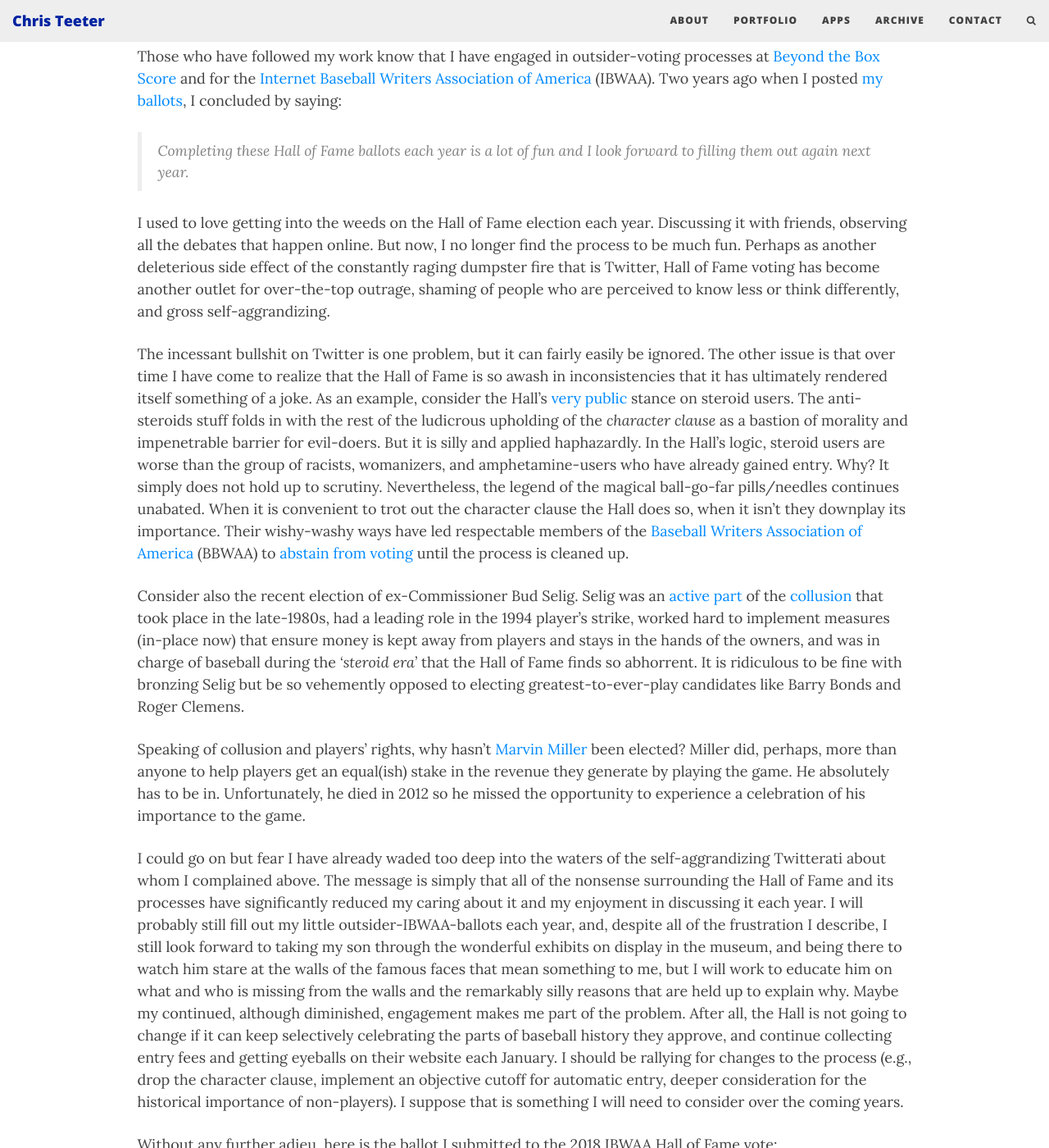
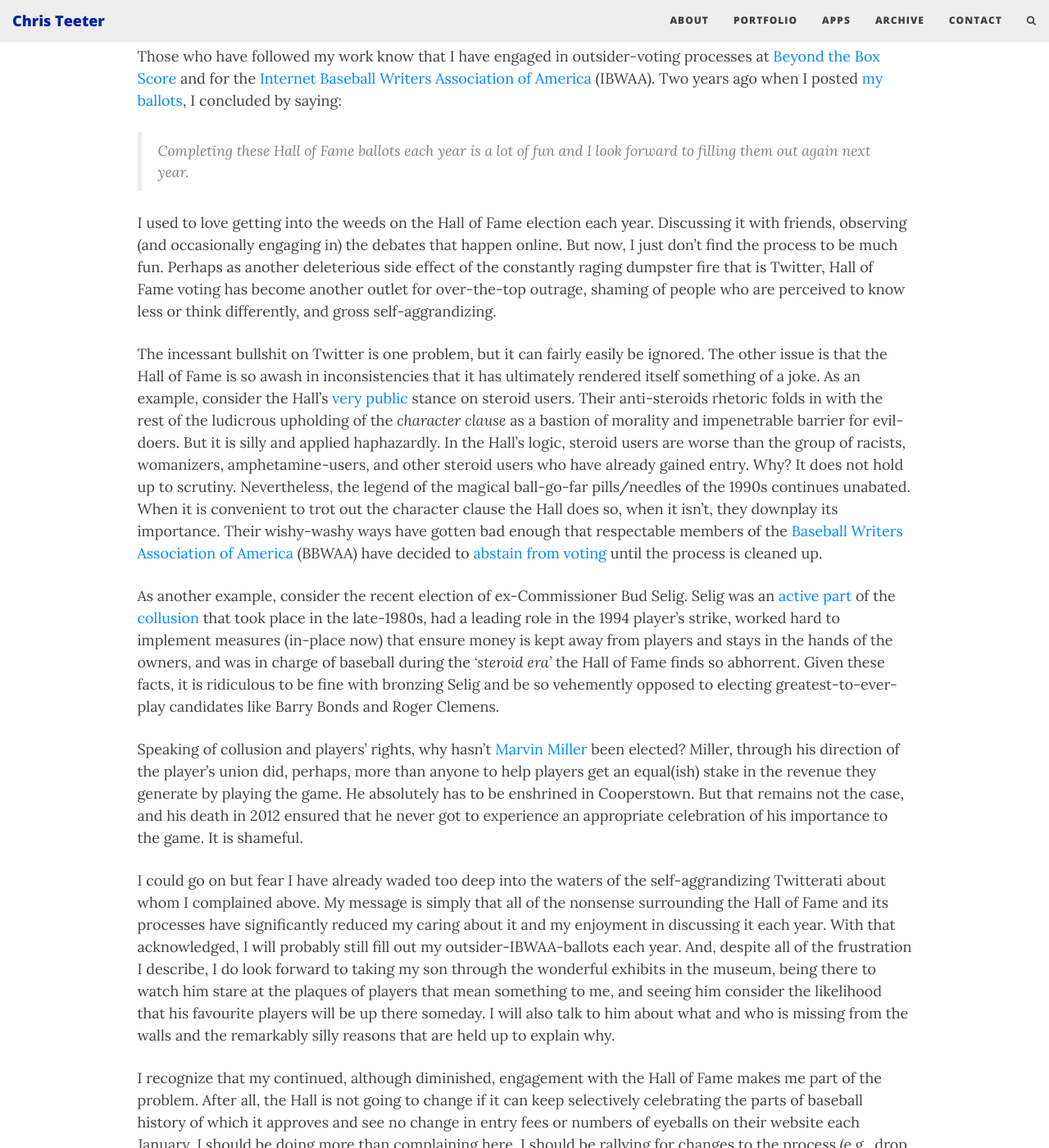
Before and after one commit to cjteeter/cjteeter.github.io, a Jekyll site: the page built from _posts/2018-01-23-ibwaa-hof-ballot-2018.md, in a window 1280 px wide and 1400 px high, scrolled down 317 px. Shown: the whole window at 82% size. Built offline with Jekyll 4.4.1, drawn with Linux system fonts in a browser that asks for light colours; nearby versions of some CDN libraries; comment, search, counter and statistics services are not loaded; some of the changed text lies outside the part shown.

Commit message:
hof post update

```diff
--- a/_posts/2018-01-23-ibwaa-hof-ballot-2018.md
+++ b/_posts/2018-01-23-ibwaa-hof-ballot-2018.md
@@ -20,35 +20,37 @@
 
 > Completing these Hall of Fame ballots each year is a lot of fun and I look forward to filling them out again next year.
 
-I used to love getting into the weeds on the Hall of Fame election each year. Discussing it with friends, observing all the debates that
-happen online. But now, I no longer find the process to be much fun. Perhaps as another deleterious side effect of the constantly raging dumpster fire that is Twitter, Hall of Fame voting has become another outlet for over-the-top outrage,
+I used to love getting into the weeds on the Hall of Fame election each year. Discussing it with friends, observing (and occasionally engaging in) the debates that
+happen online. But now, I just don't find the process to be much fun. Perhaps as another deleterious side effect of the constantly raging dumpster fire that is Twitter, Hall of Fame voting has become another outlet for over-the-top outrage,
 shaming of people who are perceived to know less or think differently, and gross self-aggrandizing.
 
-The incessant bullshit on Twitter is one problem, but it can fairly easily be ignored. The other issue is that over time I have come to realize that the Hall of Fame is so awash in inconsistencies that it has ultimately rendered itself something of a joke. As an example,
-consider the Hall's <a href = 'https://medium.com/joeblogs/joe-morgans-letter-9e113815983d' target = '_blank'>very public</a> stance on steroid users. The anti-steroids stuff folds in with
+The incessant bullshit on Twitter is one problem, but it can fairly easily be ignored. The other issue is that the Hall of Fame is so awash in inconsistencies that it has ultimately rendered itself something of a joke. As an example,
+consider the Hall's <a href = 'https://medium.com/joeblogs/joe-morgans-letter-9e113815983d' target = '_blank'>very public</a> stance on steroid users. Their anti-steroids rhetoric folds in with
 the rest of the ludicrous upholding of the *character clause* as a bastion of morality and impenetrable barrier for evil-doers. But it is silly and applied haphazardly. In the Hall's logic,
-steroid users are worse than the group of racists, womanizers, and amphetamine-users who have already gained entry. Why? It simply does not hold up to scrutiny. Nevertheless,
-the legend of the magical ball-go-far pills/needles continues unabated. When it is convenient to trot out the character clause the Hall does so, when it isn't they downplay its importance.
-Their wishy-washy ways have led respectable members of the <a href = "https://bbwaa.com/" target = "_blank"> Baseball Writers Association of America</a> (BBWAA) to <a href = 'https://sports.yahoo.com/giving-hall-fame-vote-joe-morgans-letter-144738128.html' target = '_blank'>abstain from voting</a>
+steroid users are worse than the group of racists, womanizers, amphetamine-users, and other steroid users who have already gained entry. Why? It does not hold up to scrutiny. Nevertheless,
+the legend of the magical ball-go-far pills/needles of the 1990s continues unabated. When it is convenient to trot out the character clause the Hall does so, when it isn't, they downplay its importance.
+Their wishy-washy ways have gotten bad enough that respectable members of the <a href = "https://bbwaa.com/" target = "_blank"> Baseball Writers Association of America</a> (BBWAA) have decided to <a href = 'https://sports.yahoo.com/giving-hall-fame-vote-joe-morgans-letter-144738128.html' target = '_blank'>abstain from voting</a>
 until the process is cleaned up.
 
-Consider also the recent election of ex-Commissioner Bud Selig. Selig was an <a href = 'https://www.sbnation.com/mlb/2018/1/10/16863052/mlb-collusion-history-bud-selig-free-agency' target = '_blank'>active part</a> of the <a href = 'https://www.sbnation.com/mlb/2018/1/18/16882650/mlb-collusion-offseason-free-agency-explainer' target = '_blank'>collusion</a>
+As another example, consider the recent election of ex-Commissioner Bud Selig. Selig was an <a href = 'https://www.sbnation.com/mlb/2018/1/10/16863052/mlb-collusion-history-bud-selig-free-agency' target = '_blank'>active part</a> of the <a href = 'https://www.sbnation.com/mlb/2018/1/18/16882650/mlb-collusion-offseason-free-agency-explainer' target = '_blank'>collusion</a>
 that took place in the late-1980s, had a leading role in the 1994 player's strike, worked hard to implement measures (in-place now) that ensure money is kept away
-from players and stays in the hands of the owners, and was in charge of baseball during the *'steroid era'* that the Hall of Fame finds so abhorrent. It is ridiculous
-to be fine with bronzing Selig but be so vehemently opposed to electing greatest-to-ever-play candidates like Barry Bonds and Roger Clemens.
+from players and stays in the hands of the owners, and was in charge of baseball during the *'steroid era'* the Hall of Fame finds so abhorrent. Given these facts, it is ridiculous
+to be fine with bronzing Selig and be so vehemently opposed to electing greatest-to-ever-play candidates like Barry Bonds and Roger Clemens.
 
-Speaking of collusion and players' rights, why hasn't <a href = 'https://en.wikipedia.org/wiki/Marvin_Miller' target = '_blank'>Marvin Miller</a> been elected? Miller
-did, perhaps, more than anyone to help players get an equal(ish) stake in the revenue they generate by playing the game. He absolutely has to be in. Unfortunately, he died in 2012 so he missed
-the opportunity to experience a celebration of his importance to the game.
+Speaking of collusion and players' rights, why hasn't <a href = 'https://en.wikipedia.org/wiki/Marvin_Miller' target = '_blank'>Marvin Miller</a> been elected? Miller, through his direction of the player's union
+did, perhaps, more than anyone to help players get an equal(ish) stake in the revenue they generate by playing the game. He absolutely has to be enshrined in Cooperstown. But that remains not the case, and his
+death in 2012 ensured that he never got to experience an appropriate celebration of his importance to the game. It is shameful.
 
-I could go on but fear I have already waded too deep into the waters of the self-aggrandizing Twitterati about whom I complained above. The message is simply that all of the
-nonsense surrounding the Hall of Fame and its processes have significantly reduced my caring about it and my enjoyment in discussing it each year. I will probably still fill
-out my little outsider-IBWAA-ballots each year, and, despite all of the frustration I describe, I still look forward to taking my son through the wonderful exhibits on display in the museum,
-and being there to watch him stare at the walls of the famous faces that mean something to me, but I will work to educate him on what and who is missing from the walls and
-the remarkably silly reasons that are held up to explain why. Maybe my continued, although diminished, engagement makes me part of the problem. After all, the Hall is not going to change
-if it can keep selectively celebrating the parts of baseball history they approve, and continue collecting entry fees and getting eyeballs on their website each January. I should be
-rallying for changes to the process (e.g., drop the character clause, implement an objective cutoff for automatic entry, deeper consideration for the historical importance of non-players).
-I suppose that is something I will need to consider over the coming years.
+I could go on but fear I have already waded too deep into the waters of the self-aggrandizing Twitterati about whom I complained above. My message is simply that all of the
+nonsense surrounding the Hall of Fame and its processes have significantly reduced my caring about it and my enjoyment in discussing it each year. With that acknowledged, I will probably still fill
+out my outsider-IBWAA-ballots each year. And, despite all of the frustration I describe, I do look forward to taking my son through the wonderful exhibits in the museum,
+being there to watch him stare at the plaques of players that mean something to me, and seeing him consider the likelihood that his favourite players will be up there someday.
+I will also talk to him about what and who is missing from the walls and the remarkably silly reasons that are held up to explain why.
+
+I recognize that my continued, although diminished, engagement with the Hall of Fame makes me part of the problem. After all, the Hall is not going to change
+if it can keep selectively celebrating the parts of baseball history of which it approves and see no change in entry fees or numbers of eyeballs on their website each January. I should be
+doing more than complaining here. I should be rallying for changes to the process (e.g., drop the character clause, implement an objective cutoff for automatic entry,
+give deeper consideration to the historical importance of non-players). I suppose that is something I will need to consider over the coming years.
 
 Without any further adieu, here is the ballot I submitted to the 2018 IBWAA Hall of Fame vote:
 
@@ -83,3 +85,16 @@
 10. Jim Thome
 
 Vladimir Guerrero, Andruw Jones, Gary Sheffield, and Larry Walker end-up victims of the 10-vote limit.
+
+***
+
+*__Update__* (January 24, 2017)
+
+The results of the IBWAA and BBWAA voting processes are in.
+
+The IBWAA elected Chipper Jones, Jim Thome, Mike Mussina, Roger Clemens, Barry Bonds, and Trevor Hoffman. Full results can be seen <a href = 'https://ibwaa.com/ibwaa-selects-barry-bonds-roger-clemens-four-others-in-2018-hall-of-fame-vote/' target = '_blank'>here</a>.
+
+The BBWAA elected Chipper Jones, Vladimir Guerrero, Jim Thome, and Trevor Hoffman. Full results can be seen <a href = 'https://bbwaa.com/18-hof/' target = '_blank'>here</a>.
+
+Finally, today, Rob Neyer published an <a href = 'https://sports.yahoo.com/marvin-miller-poster-boy-larger-baseball-hall-fame-dilemma-050728433.html' target = '_blank'>excellent piece</a> about Marvin Miller and the need for the Hall of Fame to be better about considering the pioneering work of
+people like Miller. I recommend it.
```
